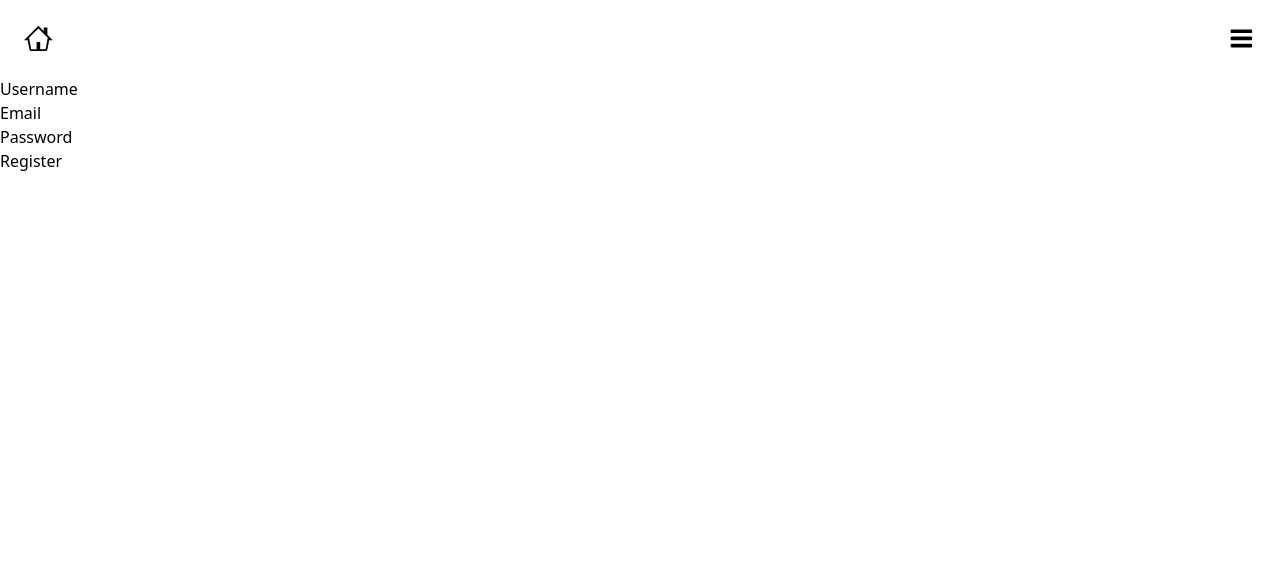
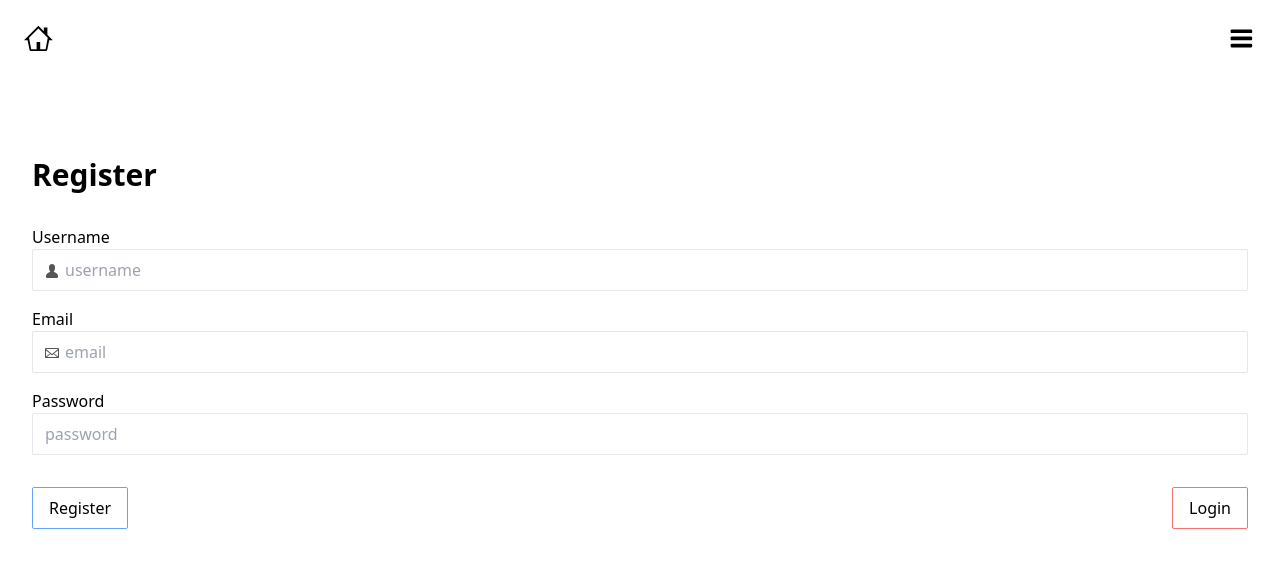
Before and after one commit to ByronStewart/Minesweeper-Clone, a React (Create React App) app in the folder frontend/: page /register in a window 1280 px wide. Shown: the top 568 px of the page. Built offline with nearby package versions, Linux system fonts and the light colour scheme.

Commit message:
feat(frontend): register and login page
added formik
added error handling
added validation
added styling
added inputfield component

```diff
--- /dev/null
+++ b/frontend/src/components/Forms/InputField.tsx
@@ -0,0 +1,35 @@
+import { FieldHookConfig, useField } from "formik"
+import { IconType } from "react-icons"
+
+type InputFieldProps = FieldHookConfig<any> & { label: string; icon?: IconType }
+
+export const InputField = ({
+  placeholder,
+  label,
+  icon,
+  ...props
+}: InputFieldProps) => {
+  const [field, meta] = useField(props)
+  const showError = !!meta.error && meta.touched
+
+  return (
+    <div>
+      <label className="block mt-4" htmlFor={field.name}>
+        {label}
+      </label>
+      <div className="relative">
+        {icon && <span className="absolute ml-3 top-[.9rem]">{icon}</span>}
+        <input
+          className={`border focus:border-slate-600 rounded-sm ${
+            icon ? "px-8" : "px-3"
+          } py-2 block w-full ${showError && "border-red-500"}`}
+          {...field}
+          placeholder={placeholder}
+        />
+      </div>
+      {showError && (
+        <div className=" text-red-500 ml-3 font-thin">{meta.error}</div>
+      )}
+    </div>
+  )
+}
--- a/frontend/src/components/layouts/DefaultHeader.tsx
+++ b/frontend/src/components/layouts/DefaultHeader.tsx
@@ -35,7 +35,7 @@ export const DefaultHeader: React.FC<Props> = () => {
         </button>
       </div>
       {isMenuOpen && (
-        <div className="relative">
+        <div className="relative z-10">
           <div className="absolute top-0 left-0 w-full bg-white">
             <MainMenuItem onClick={toggleMenuOpen} to="/instructions">
               How to play
--- a/frontend/src/index.css
+++ b/frontend/src/index.css
@@ -1,3 +1,15 @@
 @tailwind base;
 @tailwind components;
 @tailwind utilities;
+
+@layer components {
+  .btn {
+    @apply px-4 py-2 border rounded-sm;
+  }
+  .btn-outline-blue {
+    @apply border-blue-400 hover:bg-blue-200 active:bg-blue-300 active:border-blue-500 focus:inset-0;
+  }
+  .btn-outline-red {
+    @apply border-red-400 hover:bg-red-200 active:bg-red-300 active:border-red-500 focus:inset-0;
+  }
+}
--- a/frontend/src/views/BaseLayout/Login/LoginPage.tsx
+++ b/frontend/src/views/BaseLayout/Login/LoginPage.tsx
@@ -1,14 +1,15 @@
-import { ErrorMessage, Field, Form, Formik, useField } from "formik"
+import { Field, Form, Formik } from "formik"
 import { Link, Location, useLocation, useNavigate } from "react-router-dom"
 import { useAuth } from "../../../hooks/useAuth"
 import * as Yup from "yup"
+import { InputField } from "../../../components/Forms/InputField"
+import { GoMail } from "react-icons/go"
 
 const LoginPage: React.FC = () => {
   const location = useLocation()
   const navigate = useNavigate()
   const auth = useAuth()
   const from = (location.state as { from?: Location })?.from?.pathname || "/"
-
   return (
     <div className="mt-20 mx-8">
       <h2 className="text-3xl font-semibold">Sign In</h2>
@@ -19,10 +20,8 @@ const LoginPage: React.FC = () => {
             password: "",
           }}
           validationSchema={Yup.object({
-            email: Yup.string()
-              .email("Invalid email address")
-              .required("Required"),
-            password: Yup.string().required("Required"),
+            email: Yup.string().email().required(),
+            password: Yup.string().required(),
           })}
           onSubmit={(values) => {
             auth.signIn(values.email, values.password, (err) => {
@@ -35,39 +34,25 @@ const LoginPage: React.FC = () => {
           }}
         >
           <Form>
-            <label className="block" htmlFor="email">
-              Email Address
-            </label>
             <Field
-              className="border rounded-sm px-3 py-2 block w-full"
               name="email"
-              type="email"
+              as={InputField}
+              placeholder="email"
+              label="Email"
+              icon={<GoMail color="#555" />}
             />
-            <ErrorMessage name="email">
-              {(msg) => <div className="text-red-400">{msg}</div>}
-            </ErrorMessage>
-            <label className="block mt-4" htmlFor="password">
-              Password
-            </label>
             <Field
-              className="border rounded-sm px-3 py-2 block w-full"
               name="password"
-              type="password"
+              as={InputField}
+              placeholder="password"
+              label="Password"
             />
-            <ErrorMessage name="password">
-              {(msg) => <div className="text-red-400">{msg}</div>}
-            </ErrorMessage>
             <div className="flex justify-between mt-8">
-              <button
-                className="px-4 mt-4 py-2 border border-blue-700 rounded-sm"
-                type="submit"
-              >
+              <button className="btn btn-outline-blue" type="submit">
                 Sign in
               </button>
-              <Link
-                to="/register"
-                className="px-4 mt-4 py-2 border border-red-700 rounded-sm"
-              >
+              <button></button>
+              <Link to="/register" className="btn btn-outline-red">
                 Register
               </Link>
             </div>
--- a/frontend/src/views/BaseLayout/Register/RegisterPage.tsx
+++ b/frontend/src/views/BaseLayout/Register/RegisterPage.tsx
@@ -1,30 +1,78 @@
-import { FormEvent, useState } from "react";
-import { useNavigate } from "react-router-dom";
-import { useAuth } from "../../../hooks/useAuth";
+import { Field, Form, Formik } from "formik"
+import { FormEvent, useState } from "react"
+import { GoMail, GoPerson } from "react-icons/go"
+import { Link, useNavigate } from "react-router-dom"
+import { InputField } from "../../../components/Forms/InputField"
+import { useAuth } from "../../../hooks/useAuth"
+import * as Yup from "yup"
 
 const RegisterPage: React.FC = () => {
-  const [username, setUsername] = useState("");
-  const [email, setEmail] = useState("");
-  const [password, setPassword] = useState("");
-  const navigate = useNavigate();
-  const { register } = useAuth();
-  const handleSubmit = (e: FormEvent) => {
-    e.preventDefault();
+  const navigate = useNavigate()
+  const { register } = useAuth()
+  return (
+    <div className="mt-20 mx-8">
+      <h2 className="text-3xl font-semibold">Register</h2>
+      <div className="mt-8">
+        <Formik
+          initialValues={{
+            username: "",
+            email: "",
+            password: "",
+          }}
+          validationSchema={Yup.object({
+            username: Yup.string().required(),
+            email: Yup.string().email().required(),
+            password: Yup.string().required(),
+          })}
+          onSubmit={({ email, password, username }) => {
             register(username, email, password, (err) => {
               if (err) {
-        const message = err.msg;
-        const status = err.status;
-        alert(message);
-        return;
+                const message = err.msg
+                const status = err.status
+                alert(message)
+                return
               }
               navigate("/", {
                 replace: true,
-      });
-    });
-  };
-  return (
-    <div>
-      <form onSubmit={handleSubmit}>
+              })
+            })
+          }}
+        >
+          <Form>
+            <Field
+              name="username"
+              as={InputField}
+              placeholder="username"
+              label="Username"
+              icon={<GoPerson color="#555" />}
+            />
+            <Field
+              name="email"
+              type="email"
+              as={InputField}
+              placeholder="email"
+              label="Email"
+              icon={<GoMail color="#555" />}
+            />
+            <Field
+              name="password"
+              type="password"
+              as={InputField}
+              placeholder="password"
+              label="Password"
+            />
+            <div className="flex justify-between mt-8">
+              <button className="btn btn-outline-blue" type="submit">
+                Register
+              </button>
+              <Link className="btn btn-outline-red" to="/login">
+                Login
+              </Link>
+            </div>
+          </Form>
+        </Formik>
+      </div>
+      {/* <form onSubmit={handleSubmit}>
         <div>
         <label htmlFor="username">Username</label>
         <input
@@ -58,9 +106,9 @@ const RegisterPage: React.FC = () => {
         <div>
           <button type="submit">Register</button>
         </div>
-      </form>
+      </form> */}
     </div>
-  );
-};
+  )
+}
 
-export default RegisterPage;
+export default RegisterPage
```
Lines whose indentation alone changed are shown as unchanged.
